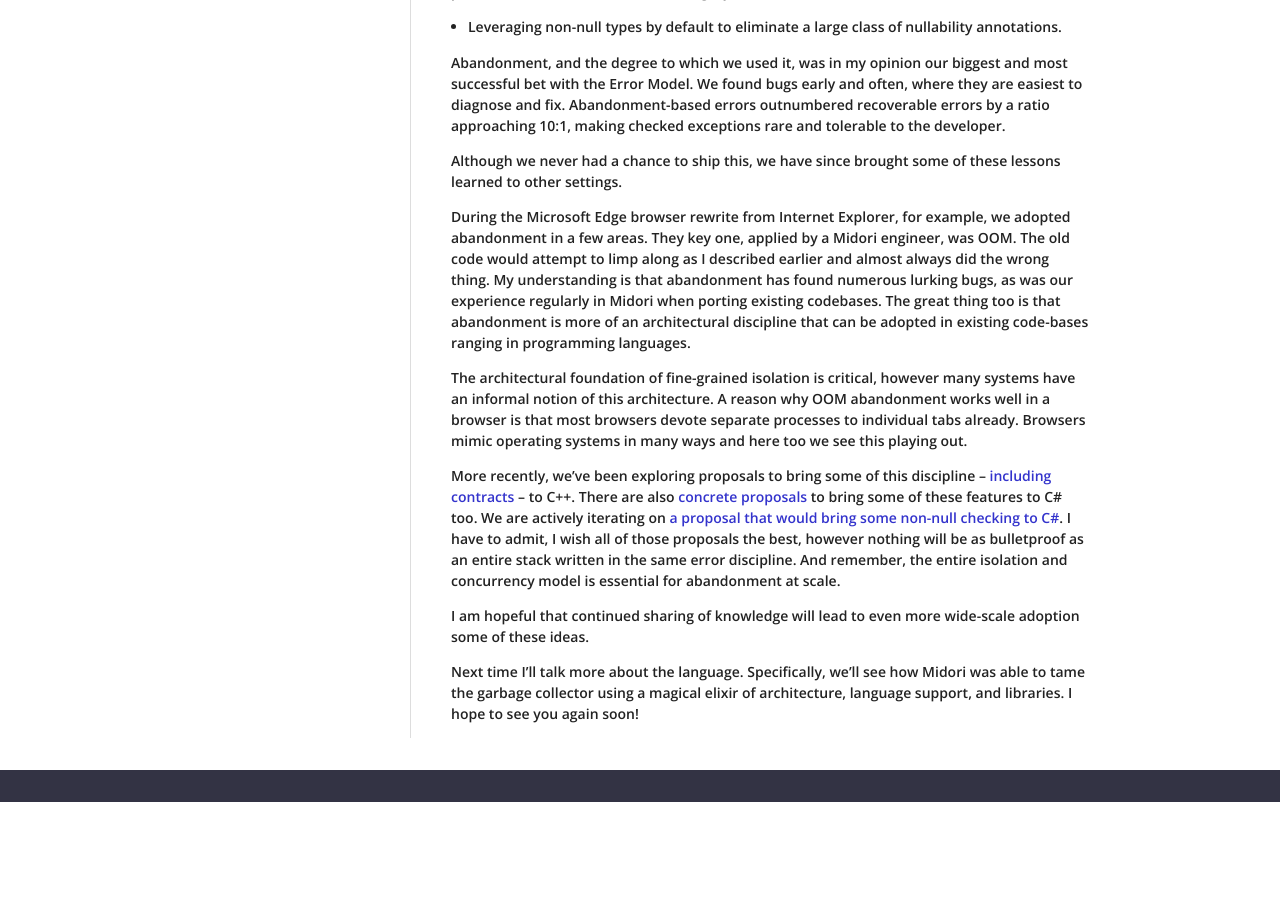
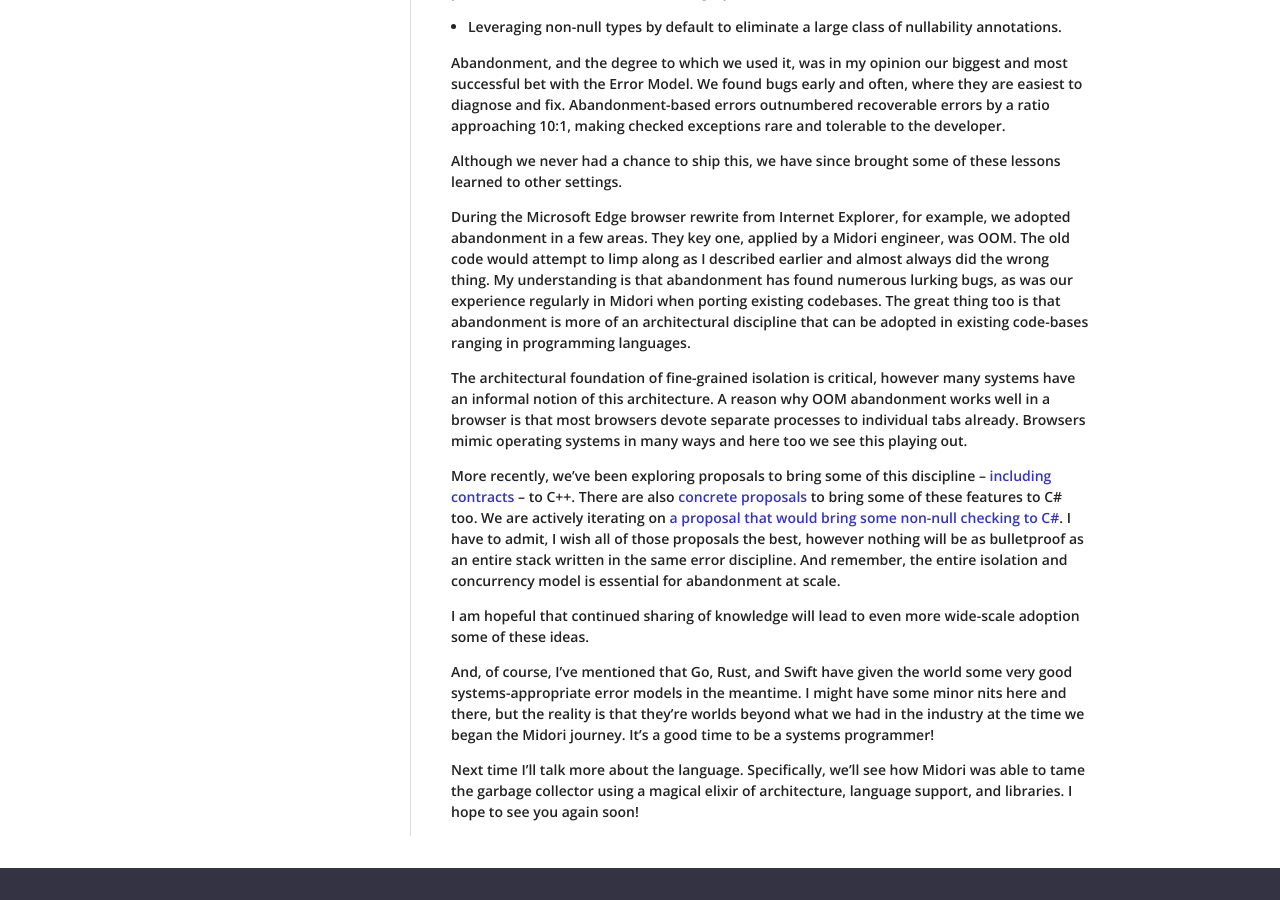
Before and after one commit to joeduffy/joeduffy.github.io, a Jekyll site: the page built from _posts/2016-02-07-the-error-model.md, in a window 1280 px wide and 900 px high, scrolled down 46501 px. Built offline with Jekyll 4.4.1, drawn with Linux system fonts in a browser that asks for light colours; nearby versions of some CDN libraries; comment, search, counter and statistics services are not loaded; before the commit the page ends 47303 px from its top, so only the background shows below that.

Commit message:
Add a callout to the closing

```diff
--- a/_posts/2016-02-07-the-error-model.md
+++ b/_posts/2016-02-07-the-error-model.md
@@ -2031,5 +2031,9 @@
 
 I am hopeful that continued sharing of knowledge will lead to even more wide-scale adoption some of these ideas.
 
+And, of course, I've mentioned that Go, Rust, and Swift have given the world some very good systems-appropriate error
+models in the meantime.  I might have some minor nits here and there, but the reality is that they're worlds beyond
+what we had in the industry at the time we began the Midori journey.  It's a good time to be a systems programmer!
+
 Next time I'll talk more about the language.  Specifically, we'll see how Midori was able to tame the garbage collector
 using a magical elixir of architecture, language support, and libraries.  I hope to see you again soon!
```
